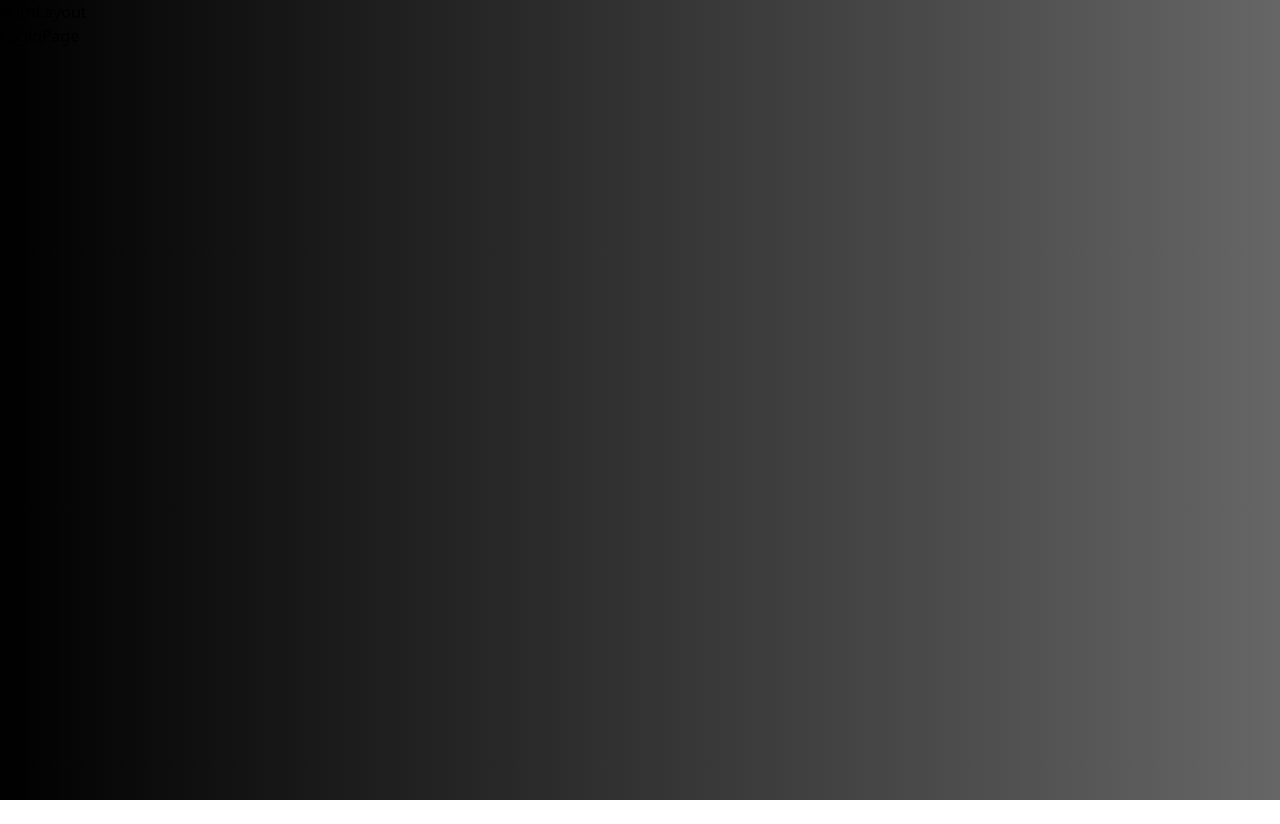
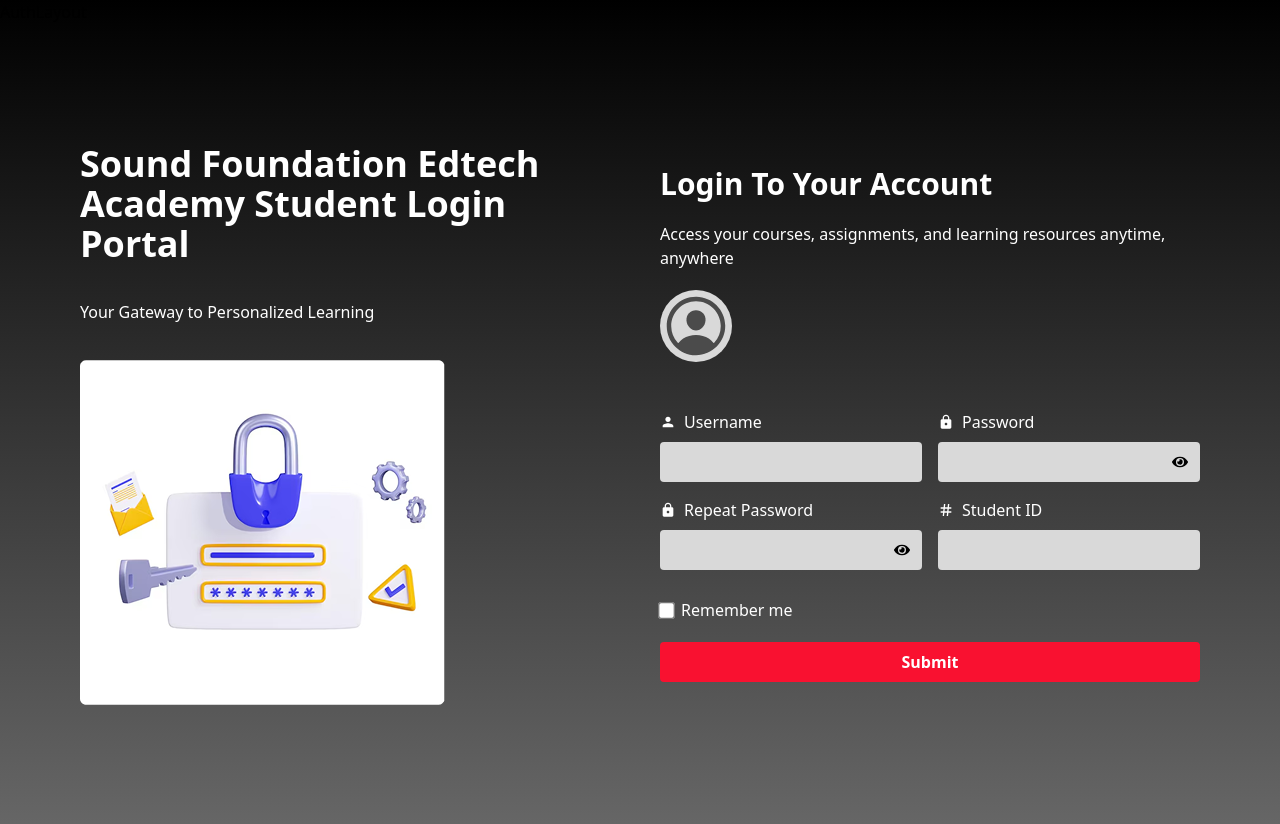
Before and after one commit to Cleve-keem/sfdt-frontend, a React (Vite) app: page /auth/login in a window 1280 px wide. Before the commit the page ends 800 px from the top, so only its background shows below. Built offline with nearby package versions, Linux system fonts and the light colour scheme.

Commit message:
added Login.jsx

```diff
--- a/package.json
+++ b/package.json
@@ -13,6 +13,7 @@
     "@tailwindcss/vite": "^4.1.12",
     "react": "^19.1.1",
     "react-dom": "^19.1.1",
+    "react-hook-form": "^7.62.0",
     "react-icons": "^5.5.0",
     "react-router": "^7.8.2",
     "react-router-dom": "^7.8.2",
--- a/src/components/AppLayout.jsx
+++ b/src/components/AppLayout.jsx
@@ -2,7 +2,7 @@ import React from 'react'
 
 export default function AppLayout({children}) {
   return (
-    <div className='min-h-screen bg-[linear-gradient(90deg,black,#666666)]'>
+    <div className='min-h-screen bg-[linear-gradient(180deg,black,#666666)]'>
       {children}
     </div>
   )
--- a/src/components/CourseCards.jsx
+++ b/src/components/CourseCards.jsx
@@ -125,8 +125,8 @@ export default function CourseCards() {
   ];
 
   return (
-    <section className="bg-black py-5 px-3">
-      <div className="max-w-[1200px] mx-auto grid grid-cols-1 sm:grid-cols-2 md:grid-cols-3 lg:grid-cols-5 p-7 gap-5 ">
+    <section className=" py-5 px-3">
+      <div className="max-w-[90%] mx-auto grid grid-cols-1 sm:grid-cols-2 md:grid-cols-3 lg:grid-cols-5 p-7 gap-5 ">
         {cardData.map((card, index) => (
           <div
             key={index}
--- a/src/components/CourseText.jsx
+++ b/src/components/CourseText.jsx
@@ -2,8 +2,8 @@ import React from "react";
 
 export default function CourseText() {
   return (
-    <section className="bg-black text-white text-center pt-20 px-4">
-      <div className="items-center flex flex-col lg:items-start  max-w-[1200px] mx-auto lg:pl-10">
+    <section className=" text-white text-center pt-20 px-4">
+      <div className="items-center flex flex-col lg:items-start  max-w-[90%] mx-auto lg:pl-10">
         <h2 className="text-xl font-bold mb-4">What to learn next</h2>
         <p className=" text-[15px] md:w-[624px] lg:text-start">
           When selecting IT courses, consider your current skills, career
--- a/src/components/WelcomeText.jsx
+++ b/src/components/WelcomeText.jsx
@@ -2,7 +2,7 @@ import React from "react";
 
 export default function WelcomeText() {
   return (
-    <section className="bg-black text-white flex justify-center">
+    <section className=" text-white flex justify-center">
       <div className="flex flex-col gap-7 text-center w-full px-4 md:w-[800px] py-12">
         <h1 className="text-[28px] md:text-[32px] font-bold">
           Welcome to Sound Foundation EdTech Academy!
--- /dev/null
+++ b/src/components/auth/Login.jsx
@@ -0,0 +1,206 @@
+import React, { useState } from "react";
+import { useForm } from "react-hook-form";
+import { IoPersonCircleOutline } from "react-icons/io5";
+import { MdLock, MdPerson } from "react-icons/md";
+import { RiHashtag } from "react-icons/ri";
+import { FaEye, FaEyeSlash } from "react-icons/fa"; // Import eye icons
+
+const formFields = [
+  {
+    id: "username",
+    name: "username",
+    type: "text",
+    label: "Username",
+    icon: <MdPerson />,
+    validation: { required: "Username is required" },
+  },
+  {
+    id: "password",
+    name: "password",
+    type: "password", // Initial type
+    label: "Password",
+    icon: <MdLock />,
+    validation: {
+      required: "Password is required",
+      minLength: {
+        value: 8,
+        message: "Password must be at least 8 characters",
+      },
+    },
+  },
+  {
+    id: "repeat_password",
+    name: "repeat_password",
+    type: "password", // Initial type
+    label: "Repeat Password",
+    icon: <MdLock />,
+    validation: {
+      required: "Please repeat your password",
+    },
+  },
+  {
+    id: "student_id",
+    name: "student_id",
+    type: "text",
+    label: "Student ID",
+    icon: <RiHashtag />,
+    validation: {
+      required: "Student ID is required",
+      pattern: {
+        value: /^[0-9]+$/,
+        message: "Student ID must contain only numbers",
+      },
+    },
+  },
+];
+
+export default function Login() {
+  const {
+    register,
+    handleSubmit,
+    watch,
+    formState: { errors },
+  } = useForm();
+  const password = watch("password");
+
+  // State for password visibility
+  const [showPassword, setShowPassword] = useState(false);
+  const [showRepeatPassword, setShowRepeatPassword] = useState(false);
+
+  const onSubmit = (data) => {
+    console.log("Form data:", data);
+  };
+
+  return (
+    <section className="px-5 md:px-10 lg:px-20 py-10 min-h-screen flex items-center justify-center text-white">
+      <div className="flex flex-col lg:flex-row items-center w-full max-w-6xl mx-auto gap-10">
+        {/* Left container */}
+        <div className="flex flex-col items-center text-center lg:items-start lg:text-start gap-5 w-full lg:w-1/2">
+          <h1 className="capitalize sm:w-120 text-2xl md:text-4xl font-bold">
+            sound foundation edtech academy student login portal
+          </h1>
+          <p className="text-sm md:text-base my-4">
+            Your Gateway to Personalized Learning
+          </p>
+          <img
+            src="/loginkey.png"
+            alt=""
+            className="max-w-xs md:max-w-sm lg:max-w-md"
+          />
+        </div>
+
+        {/* Form container */}
+        <div className="flex flex-col items-center text-center lg:items-start lg:text-start gap-5 w-full lg:w-1/2">
+          <h1 className="capitalize text-2xl md:text-3xl font-bold">
+            login to your account
+          </h1>
+          <p className="text-sm md:text-base">
+            Access your courses, assignments, and learning resources anytime,
+            anywhere
+          </p>
+
+          <IoPersonCircleOutline className="text-6xl md:text-7xl bg-[#D9D9D9] text-[#4b4b4b] rounded-full" />
+
+          <form
+            className="mt-3 md:mt-7 grid grid-cols-1 md:grid-cols-2 gap-4 w-full"
+            onSubmit={handleSubmit(onSubmit)}
+          >
+            {formFields.map((field) => (
+              <div key={field.name} className="flex flex-col gap-2">
+                <div className="flex gap-2 items-center">
+                  {field.icon}
+                  <label htmlFor={field.id}>{field.label}</label>
+                </div>
+                <div className="relative w-full">
+                  {" "}
+                  {/* Added relative wrapper */}
+                  <input
+                    type={
+                      field.name === "password"
+                        ? showPassword
+                          ? "text"
+                          : "password"
+                        : field.name === "repeat_password"
+                        ? showRepeatPassword
+                          ? "text"
+                          : "password"
+                        : field.type
+                    }
+                    name={field.name}
+                    id={field.id}
+                    className={`bg-[#D9D9D9] rounded px-5 py-2 w-full pr-10 text-black outline-0 ${
+                      // Added pr-10 for icon space
+                      errors[field.name] ? "border border-red-500" : ""
+                    }`}
+                    {...register(
+                      field.name,
+                      field.name === "repeat_password"
+                        ? {
+                            ...field.validation,
+                            validate: (value) =>
+                              value === password || "Passwords do not match",
+                          }
+                        : field.validation
+                    )}
+                  />
+                  {(field.name === "password" ||
+                    field.name === "repeat_password") && (
+                    <span
+                      className="absolute inset-y-0 right-0 pr-3 flex items-center cursor-pointer text-black"
+                      onClick={() =>
+                        field.name === "password"
+                          ? setShowPassword(!showPassword)
+                          : setShowRepeatPassword(!showRepeatPassword)
+                      }
+                    >
+                      {field.name === "password" ? (
+                        showPassword ? (
+                          <FaEyeSlash />
+                        ) : (
+                          <FaEye />
+                        )
+                      ) : showRepeatPassword ? (
+                        <FaEyeSlash />
+                      ) : (
+                        <FaEye />
+                      )}
+                    </span>
+                  )}
+                </div>
+                {errors[field.name] && (
+                  <p className="text-red-500 text-sm mt-1">
+                    {errors[field.name].message}
+                  </p>
+                )}
+              </div>
+            ))}
+
+            {/* Remember me and Submit button */}
+            <div className="flex flex-col gap-5 mt-3 md:col-span-2">
+              {" "}
+              {/* Made this span two columns on medium screens */}
+              <div className="flex items-center gap-2">
+                <input
+                  type="checkbox"
+                  name="remember_me"
+                  id="remember_me"
+                  className="scale-130 rounded accent-red-500"
+                  {...register("remember_me")}
+                />
+                Remember me
+              </div>
+              <button
+                type="submit"
+                className="bg-[#F91130] hover:bg-[#ea0221] active:bg-[#da0320] cursor-pointer text-white font-bold py-2 px-4 rounded w-full"
+              >
+                Submit
+              </button>
+
+
+            </div>
+          </form>
+        </div>
+      </div>
+    </section>
+  );
+}
--- a/src/pages/auth/LoginPage.jsx
+++ b/src/pages/auth/LoginPage.jsx
@@ -1,7 +1,10 @@
-const LoginPage = () => {
+import React from 'react'
+import Login from '../../components/auth/Login'
+
+export default function LoginPage() {
   return (
-    <>LoginPage</>
+    <div>
+      <Login/>
+    </div>
   )
 }
-
-export default LoginPage
```
Also changed, not shown: public/loginkey.png (added), 1 other file (tests, documents, lock files or other folders).
